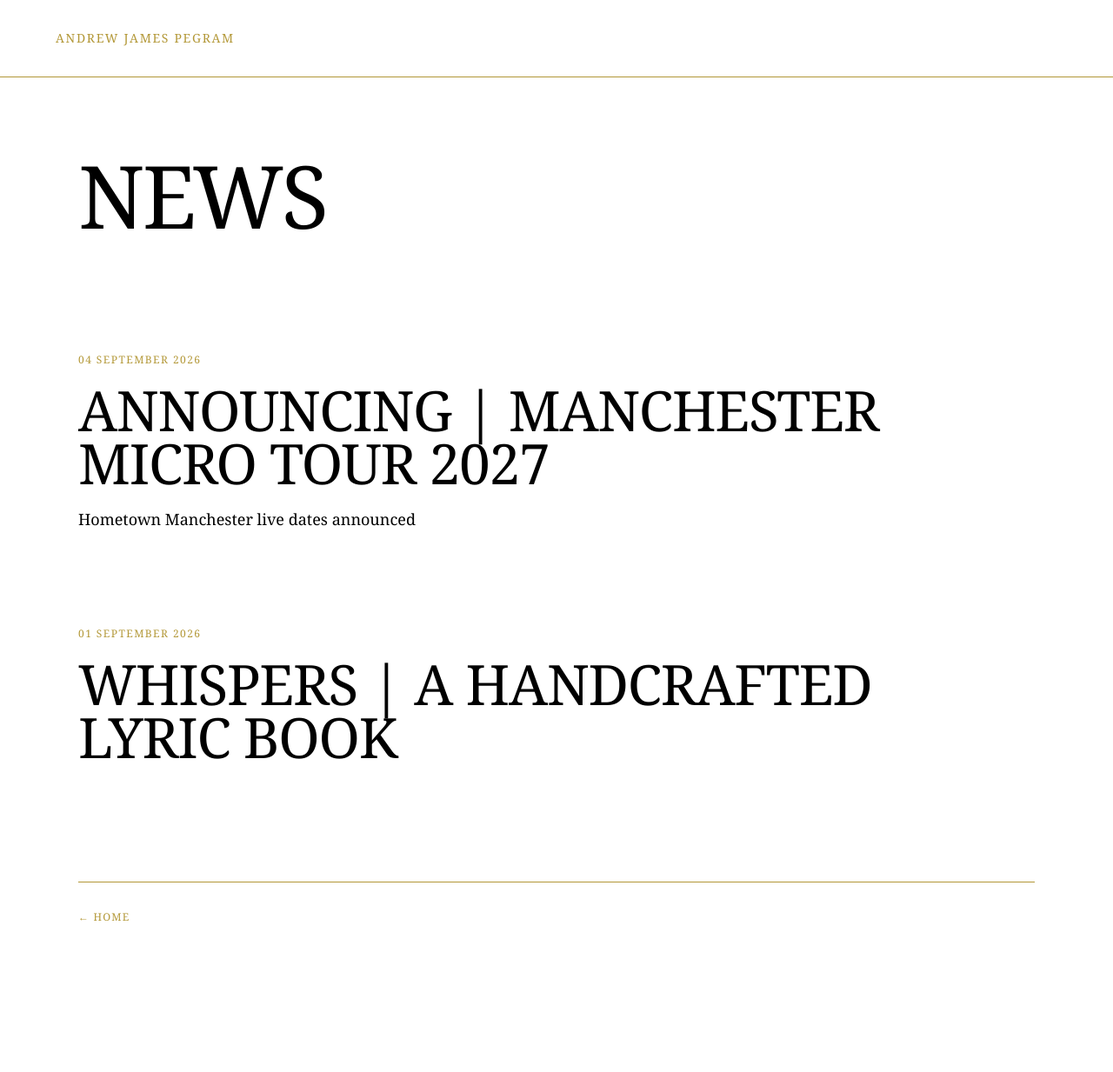
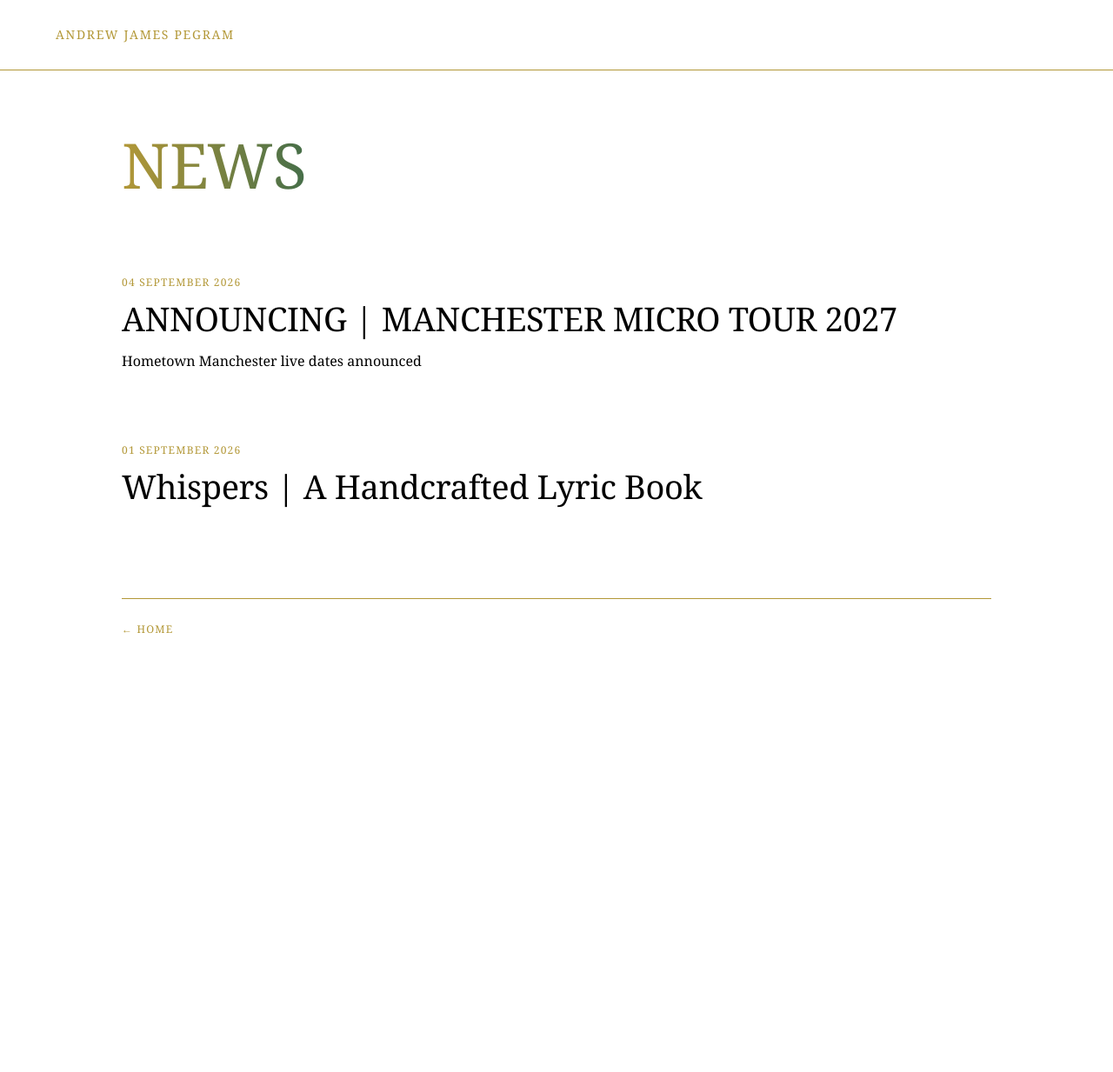
Before and after one commit to Drew-leotard/andrew-james-pegram-archive, a Jekyll site: the page built from news/index.html, in a window 1280 px wide. Shown: the whole page at 87% size. Built offline with Jekyll 4.4.1, drawn with Linux system fonts in a browser that asks for light colours; some web fonts are replaced; after the commit the page ends 900 px from its top, so only the background shows below that.

Commit message:
Update index.html
Refine News typography to match Carrd

```diff
--- a/news/index.html
+++ b/news/index.html
@@ -4,10 +4,11 @@
 ---
 
 <style>
-  @import url('https://fonts.googleapis.com/css2?family=Hedvig+Letters+Serif:opsz@12..24&display=swap');
+  @import url('https://fonts.googleapis.com/css2?family=Hedvig+Letters+Serif:opsz@12..24&family=IM+Fell+English:ital@0;1&display=swap');
 
   :root {
     --gold: #9E7C02C9;
+    --green: #174A1CCC;
     --black: #000000;
     --white: #ffffff;
   }
@@ -22,11 +23,11 @@
   }
 
   header {
-    padding: 32px 5vw;
+    padding: 28px 5vw;
+    font-family: "Hedvig Letters Serif", Georgia, serif;
     font-size: 14px;
     letter-spacing: 0.12em;
     text-transform: uppercase;
-    color: var(--gold);
     border-bottom: 1px solid var(--gold);
   }
 
@@ -36,39 +37,51 @@
   }
 
   main {
-    max-width: 1100px;
-    margin: 10vh auto 12vh;
+    max-width: 1000px;
+    margin: 8vh auto 10vh;
     padding: 0 5vw;
   }
 
   .section-title {
-    font-size: clamp(48px, 8vw, 100px);
-    line-height: 0.9;
+    display: inline-block;
+    font-family: "IM Fell English", Georgia, serif;
+    font-size: clamp(42px, 6vw, 72px);
+    line-height: 1;
     font-weight: 400;
-    letter-spacing: -0.025em;
-    color: var(--black);
+    letter-spacing: 0;
     text-transform: uppercase;
-    margin: 0 0 15vh;
+    margin: 0 0 10vh;
+
+    background: linear-gradient(
+      90deg,
+      var(--gold) 0%,
+      var(--green) 100%
+    );
+
+    -webkit-background-clip: text;
+    -webkit-text-fill-color: transparent;
+    background-clip: text;
   }
 
   .story {
-    margin-bottom: 12vh;
+    margin-bottom: 9vh;
   }
 
   .story-date {
+    font-family: "Hedvig Letters Serif", Georgia, serif;
     font-size: 12px;
-    letter-spacing: 0.12em;
+    letter-spacing: 0.1em;
     text-transform: uppercase;
     color: var(--gold);
-    margin-bottom: 18px;
+    margin-bottom: 12px;
   }
 
   .story-title {
-    font-size: clamp(32px, 5vw, 64px);
-    line-height: 0.95;
+    font-family: "Hedvig Letters Serif", Georgia, serif;
+    font-size: clamp(24px, 3vw, 38px);
+    line-height: 1.05;
     font-weight: 400;
-    letter-spacing: -0.02em;
-    text-transform: uppercase;
+    letter-spacing: -0.01em;
     margin: 0;
   }
 
@@ -83,16 +96,18 @@
 
   .story-description {
     max-width: 600px;
-    margin-top: 20px;
-    font-size: 18px;
+    margin-top: 14px;
+    font-family: "Hedvig Letters Serif", Georgia, serif;
+    font-size: 16px;
     line-height: 1.5;
     color: var(--black);
   }
 
   footer {
-    margin-top: 15vh;
-    padding: 30px 0 60px;
+    margin-top: 12vh;
+    padding-top: 25px;
     border-top: 1px solid var(--gold);
+    font-family: "Hedvig Letters Serif", Georgia, serif;
     font-size: 12px;
     text-transform: uppercase;
     letter-spacing: 0.1em;
@@ -110,35 +125,35 @@
   @media (max-width: 600px) {
 
     header {
-      padding: 24px 6vw;
+      padding: 22px 6vw;
     }
 
     main {
-      margin-top: 7vh;
+      margin-top: 6vh;
       padding: 0 6vw;
     }
 
     .section-title {
-      font-size: clamp(42px, 12vw, 60px);
-      margin-bottom: 10vh;
+      font-size: clamp(40px, 12vw, 58px);
+      margin-bottom: 8vh;
     }
 
     .story {
-      margin-bottom: 10vh;
+      margin-bottom: 8vh;
     }
 
     .story-title {
-      font-size: clamp(30px, 9vw, 48px);
+      font-size: clamp(23px, 7vw, 32px);
     }
 
     .story-description {
-      font-size: 17px;
+      font-size: 15px;
     }
   }
 </style>
 
 <header>
-  <a href="{{ '/' | relative_url }}">
+  <a href="https://andrewjamespegram.carrd.co/">
     Andrew James Pegram
   </a>
 </header>
@@ -175,8 +190,8 @@
 
   <footer>
     <a href="https://andrewjamespegram.carrd.co/">
-  ← Home
-</a>
+      ← Home
+    </a>
   </footer>
 
 </main>
```
